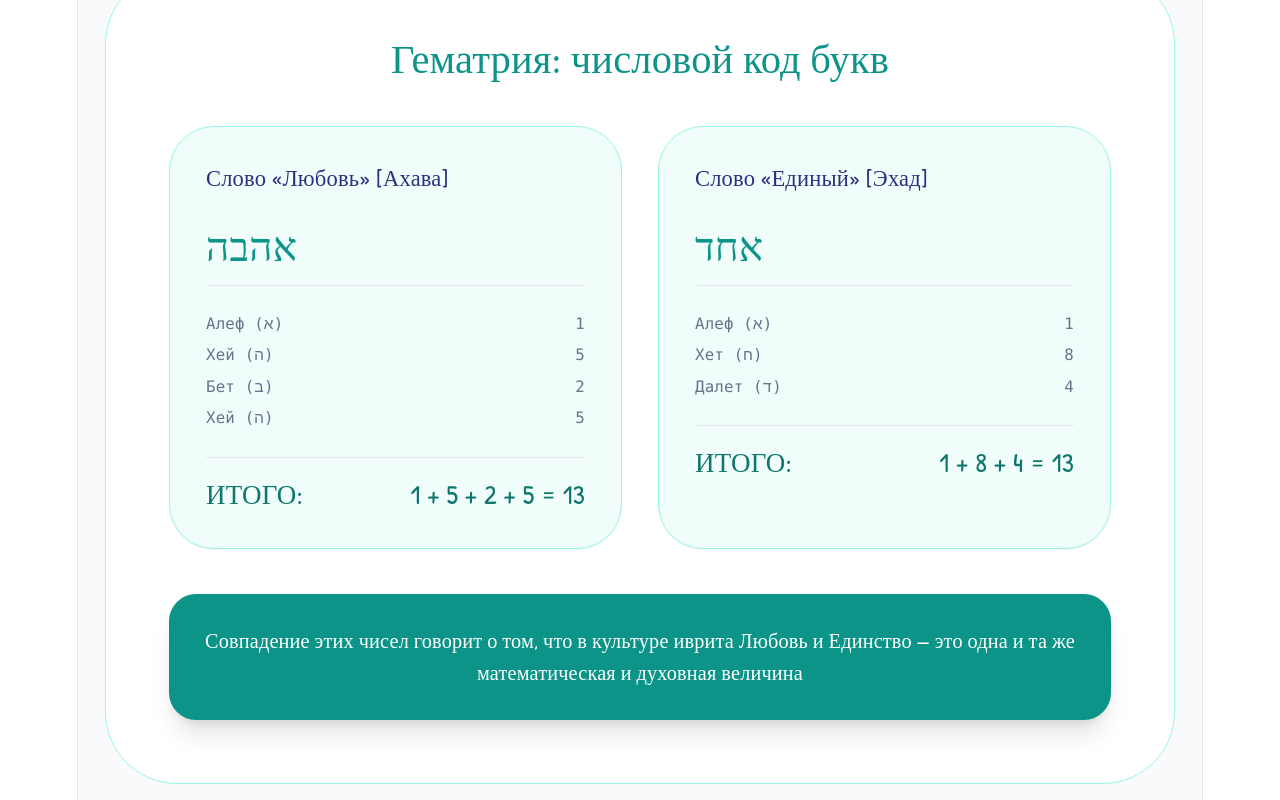
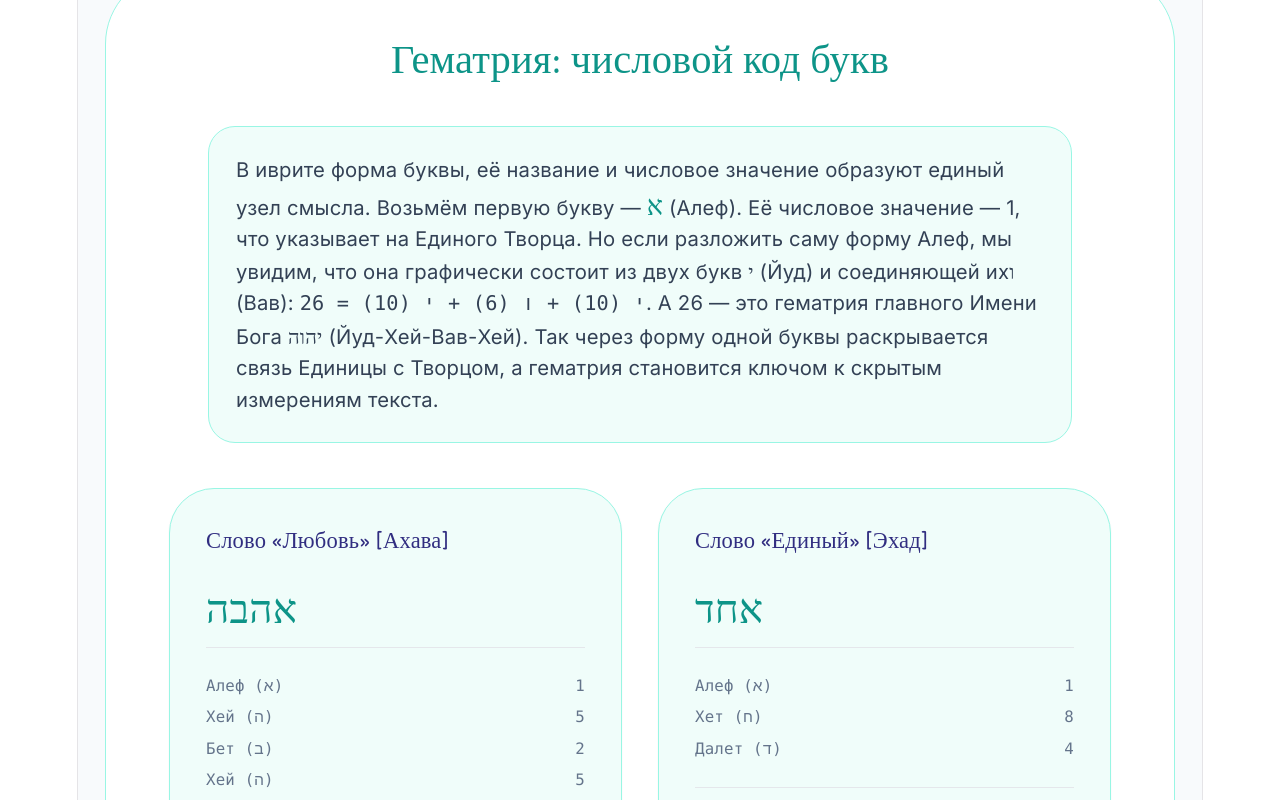
Before and after one commit to bemotte-ops/Hebrew, a React (Vite) app: page / in a window 1280 px wide. Shown: the part 5860-6660 px from the top of the page. Built offline with nearby package versions, Linux system fonts and the light colour scheme; a web font is replaced by a local one.

Commit message:
Update App.tsx

```diff
--- a/src/App.tsx
+++ b/src/App.tsx
@@ -450,11 +450,25 @@ const App: React.FC = () => {
           </div>
         </section>
 
-        {/* Gematria Calculation Block */}
+                {/* Gematria Calculation Block */}
         <section className="bg-white p-10 md:p-14 rounded-[4rem] border border-teal-200 relative overflow-hidden">
           <div className="relative z-10 space-y-10">
             <div className="text-center space-y-3">
               <h2 className="text-4xl font-patrick text-teal-600">Гематрия: числовой код букв</h2>
+            </div>
+
+            {/* Вступительный блок — ключ к пониманию системы */}
+            <div className="max-w-3xl mx-auto text-left space-y-4 bg-teal-50 p-6 rounded-3xl border border-teal-200">
+              <p className="text-lg text-slate-700">
+                В иврите форма буквы, её название и числовое значение образуют единый узел смысла.
+                Возьмём первую букву — <span className="font-serif text-2xl text-teal-600">א</span> (Алеф).
+                Её числовое значение — 1, что указывает на Единого Творца. Но если разложить саму форму Алеф,
+                мы увидим, что она графически состоит из двух букв <span className="font-serif">י</span> (Йуд) и соединяющей их
+                <span className="font-serif">ו</span> (Вав): <span className="font-mono">י (10) + ו (6) + י (10) = 26</span>.
+                А 26 — это гематрия главного Имени Бога <span className="font-serif">יהוה</span> (Йуд-Хей-Вав-Хей).
+                Так через форму одной буквы раскрывается связь Единицы с Творцом, а гематрия становится ключом
+                к скрытым измерениям текста.
+              </p>
             </div>
 
             <div className="grid md:grid-cols-2 gap-8">
@@ -480,7 +494,7 @@ const App: React.FC = () => {
                   <div className="flex justify-between"><span>Хет (ח)</span> <span>8</span></div>
                   <div className="flex justify-between"><span>Далет (ד)</span> <span>4</span></div>
                 </div>
-                <div className="pt-4 border-t flex justify-between font-patrick text-2xl text-teal-700 mt-5">
+                <div className="pt-4 border-t flex justify-between font-patrick text-2xl text-teal-700">
                   <span>ИТОГО:</span> <span>1 + 8 + 4 = 13</span>
                 </div>
               </div>
@@ -488,7 +502,7 @@ const App: React.FC = () => {
 
             <div className="text-center p-7 bg-teal-600 text-white rounded-3xl shadow-xl">
               <p className="text-lg font-patrick">
-                Совпадение этих чисел говорит о том, что в культуре иврита Любовь и Единство — это одна и та же математическая и духовная величина
+                Совпадение чисел любви (אהבה) и единства (אחד) — 13 — не случайно. Оно обнажает закон, зашитый в ткань языка: подлинная любовь ведёт к единству, а истинное единство невозможно без любви. Как Алеф (1) раскрывается в высшем Имени (26), так и эти слова на глубинном уровне говорят об одном: мир держится на любви, а любовь стремится к Единому.
               </p>
             </div>
           </div>
```
